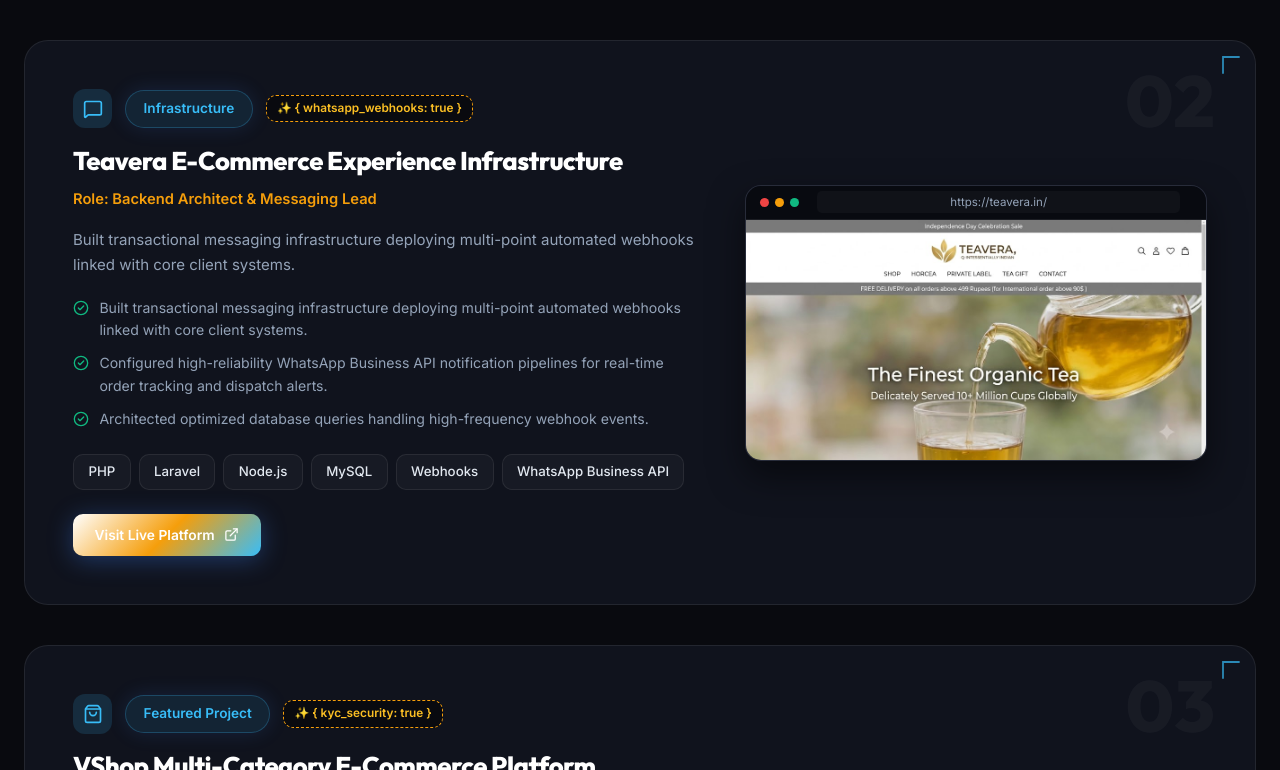
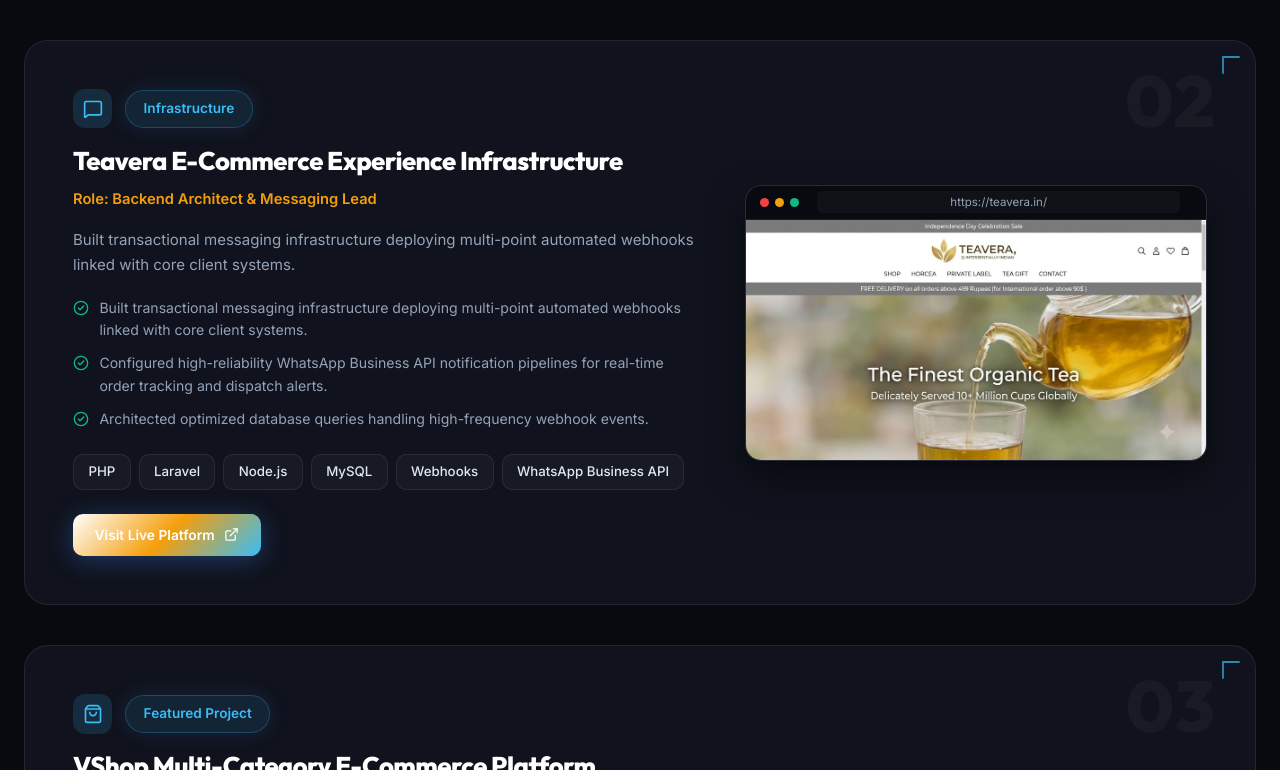
Before and after one commit to TechHub88/portfolio, a React (Vite) app: page / in a window 1280 px wide. Shown: the part 6730-7500 px from the top of the page. Built offline with nearby package versions, Linux system fonts and the light colour scheme.

Commit message:
Remove code sticker tags ({ kyc_security: true }, { whatsapp_webhooks: true }, etc.) from Projects section as requested

```diff
--- a/src/components/Projects.jsx
+++ b/src/components/Projects.jsx
@@ -1,6 +1,6 @@
 import React, { useState, useEffect, useRef } from 'react';
 import { motion, useInView } from 'framer-motion';
-import { ShoppingBag, Bot, MessageSquare, CheckCircle2, ExternalLink, Sparkles } from 'lucide-react';
+import { ShoppingBag, Bot, MessageSquare, CheckCircle2, ExternalLink } from 'lucide-react';
 
 const projects = [
   {
@@ -9,7 +9,6 @@
     link: 'https://mafatlaluniforms.com/',
     role: 'Core Backend Developer & AI Architect',
     tag: 'Multi-Vendor & AI',
-    doodleTag: '{ multi_vendor: true }',
     description: 'Engineered an enterprise multi-vendor e-commerce platform handling cross-segment product inventories and custom fabric modules.',
     highlights: [
       'Engineered an enterprise multi-vendor e-commerce platform handling cross-segment product inventories.',
@@ -28,7 +27,6 @@
     link: 'https://teavera.in/',
     role: 'Backend Architect & Messaging Lead',
     tag: 'Webhooks & Messaging',
-    doodleTag: '{ whatsapp_webhooks: true }',
     description: 'Built transactional messaging infrastructure deploying multi-point automated webhooks linked with core client systems.',
     highlights: [
       'Built transactional messaging infrastructure deploying multi-point automated webhooks linked with core client systems.',
@@ -46,7 +44,6 @@
     link: 'https://vshop.vridhee.com/',
     role: 'Lead Backend & Security Engineer',
     tag: 'E-Commerce & Security',
-    doodleTag: '{ kyc_security: true }',
     description: 'Multi-category enterprise e-commerce platform spanning Wellness, Academics, Deep Tech, Space, Climate, Technology, Games, and Skills.',
     highlights: [
       'Engineered PHP & Laravel core backend architecture powering multi-segment seller portals, product inventories, and multi-domain catalogs.',
@@ -181,18 +178,6 @@
                       <span className="badge" style={{ background: 'rgba(56, 189, 248, 0.1)', borderColor: 'rgba(56, 189, 248, 0.25)', color: '#38bdf8' }}>
                         {project.badge}
                       </span>
-                      {/* DOODLE 2: Clean Code Badge Sticker */}
-                      <span style={{
-                        background: '#090a0f',
-                        border: '1.5px dashed #f59e0b',
-                        borderRadius: '10px',
-                        padding: '0.2rem 0.65rem',
-                        fontSize: '0.74rem',
-                        color: '#fbbf24',
-                        fontWeight: 700
-                      }}>
-                        ✨ {project.doodleTag}
-                      </span>
                     </div>
 
                     {/* TYPEWRITER PROJECT TITLE */}
```
